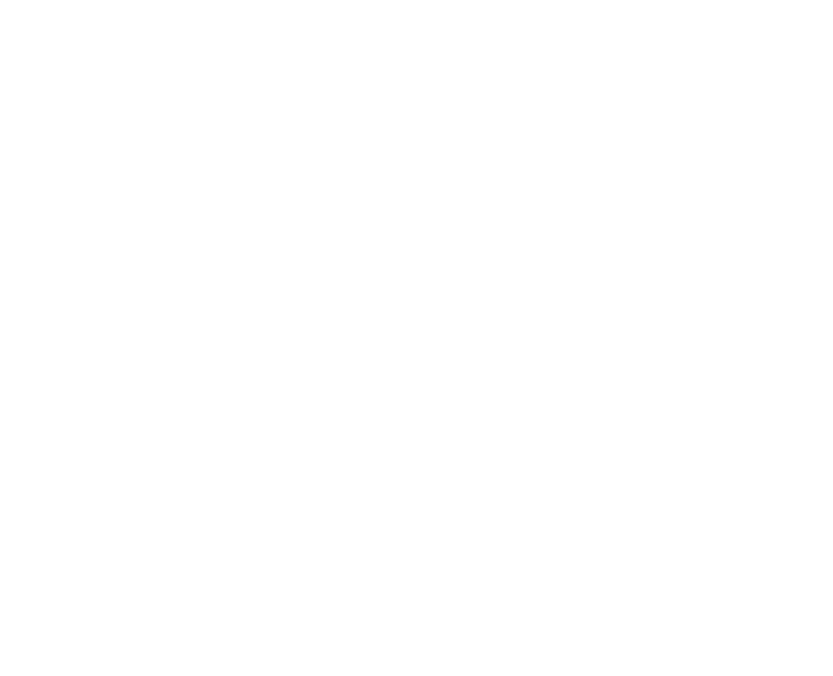
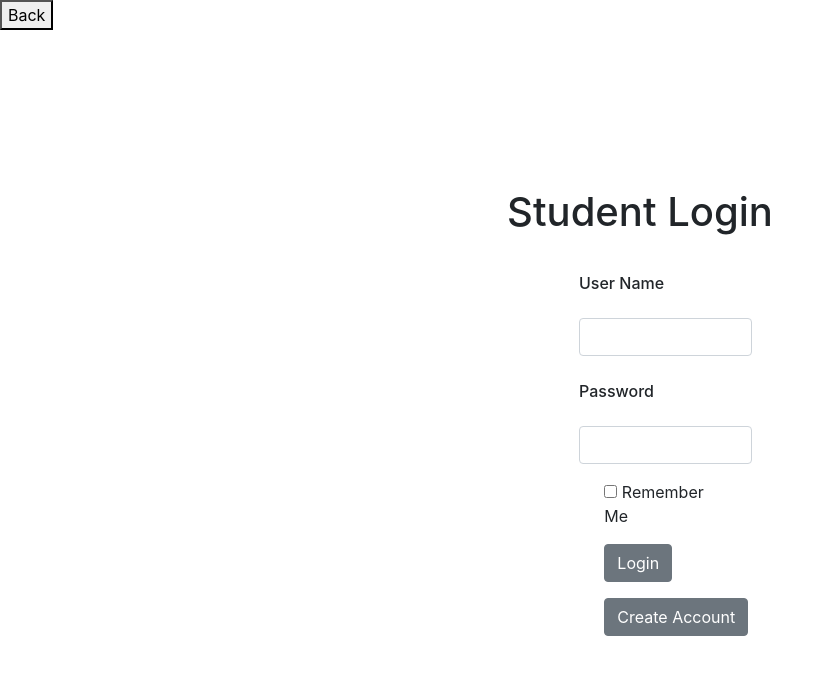
Before and after one commit to binary-riviera/GroupSoftwareFrontend, a plain HTML site: page studentGame.html in a window 1280 px wide. Shown: the whole page, without its empty margins (0-833 px from the left). Drawn offline with nearby package versions, Linux system fonts and the light colour scheme.

Commit message:
edited the layout

```diff
--- a/studentGame.html
+++ b/studentGame.html
@@ -0,0 +1,98 @@
+<!doctype html>
+<html lang="en">
+<head>
+    <!-- Required meta tags -->
+    <meta charset="utf-8">
+    <meta name="viewport" content="width=device-width, initial-scale=1, shrink-to-fit=no">
+
+    <!-- Fonts -->
+
+
+    <link rel="stylesheet" type="text/css" href="gamekeeperLogin.css">
+
+
+    <!-- Bootstrap CSS -->
+    <link rel="stylesheet" href="https://stackpath.bootstrapcdn.com/bootstrap/4.1.3/css/bootstrap.min.css">
+
+    <title>Student Game</title>
+</head>
+<body>
+
+<button onclick="window.location.href='introPage.html'">Back</button>
+
+
+
+
+<main class="login-form">
+    <div class="cotainer flex-container">
+        <div class="row justify-content-center">
+            <div class="col">
+              <h1 id="pgHeader"> Student Login </h1>
+                <div class="cards">
+                    <div class="card-body">
+
+                        <form action="" method="">
+                          <div class="form-group row">
+                              <h2 for="password" class="col-md-8 col-form-label offset-md-3">User Name</h2>
+                          </div>
+                            <div class="form-group row">
+                                <div class="col-md-8 offset-md-3">
+                                    <input type="text" id="email_address" class="form-control" name="email-address" required >
+                                </div>
+                            </div>
+
+                            <div class="form-group row">
+                                <h2 for="password" class="col-md-8 col-form-label offset-md-3">Password</h2>
+                            </div>
+
+                            <div class="form-group row">
+                                <div class="col-md-8 offset-md-3">
+                                    <input type="password" id="password" class="form-control" name="password" required>
+                                </div>
+                            </div>
+
+                            <div class="form-group row">
+                                <div class="col-md-6 offset-md-4">
+                                    <div class="checkbox">
+
+                                            <input type="checkbox" name="remember"> Remember Me
+
+                                    </div>
+                                </div>
+                            </div>
+
+                            <div class="form-group row">
+                              <div class="col-md-8 offset-md-4">
+                              <button type="submit" class="btn btn-secondary">
+                                  Login
+                              </button>
+                            </div>
+                            </div>
+
+                            <div class="form-group row">
+                              <div class="col-md-8 offset-md-4">
+                              <button type="submit" class="btn btn-secondary">
+                                  Create Account
+                              </button>
+                            </div>
+                            </div>
+
+
+                          </div>
+                    </form>
+                </div>
+            </div>
+        </div>
+      </div>
+    </div>
+
+</main>
+
+
+
+
+
+
+
+</body>
+</html>
```
Also changed, not shown: gamekeeperLogin.html (+1 -2 lines), introPage.html (+12 -6 lines), studentLogin.html (+2 -2 lines).
